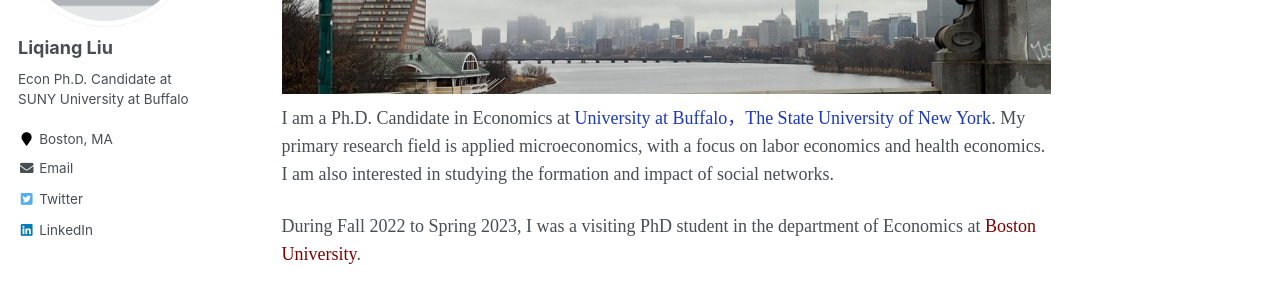
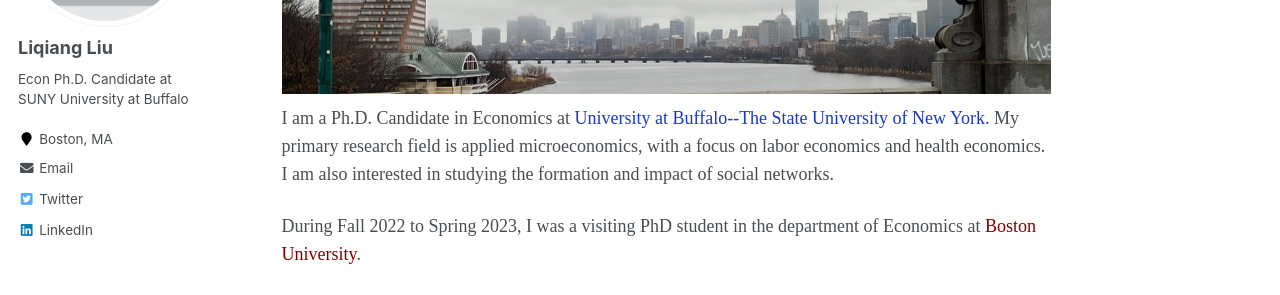
Before and after one commit to Liqiang-Liu/Liqiang-Liu.github.io, a Jekyll site: the page built from _pages/about.md, in a window 1280 px wide. Shown: the part 266-561 px from the top of the page. Built offline with Jekyll 4.4.1, drawn with Linux system fonts in a browser that asks for light colours.

Commit message:
Update about.md

```diff
--- a/_pages/about.md
+++ b/_pages/about.md
@@ -24,7 +24,7 @@
 
 <div class="image-container">
   <img src="/images/background.jpg" alt="Image">
-  <p><span style="font-family: 'CMU Bright';">I am a Ph.D. Candidate in Economics at <a href="https://www.buffalo.edu/" style="text-decoration:none;"><span style="color: #1c39bb">University at Buffalo，The State University of New York</span></a>. My primary research field is applied microeconomics, with a focus on labor economics and health economics. I am also interested in studying the formation and impact of social networks.</span></p>
+  <p><span style="font-family: 'CMU Bright';">I am a Ph.D. Candidate in Economics at <a href="https://www.buffalo.edu/" style="text-decoration:none;"><span style="color: #1c39bb">University at Buffalo--The State University of New York</span></a>. My primary research field is applied microeconomics, with a focus on labor economics and health economics. I am also interested in studying the formation and impact of social networks.</span></p>
 
   <p><span style="font-family: 'CMU Bright';">During Fall 2022 to Spring 2023, I was a visiting PhD student in the department of Economics at <a href="https://www.bu.edu/econ/" style="text-decoration:none;"><span style="color: #800000">Boston University</span></a>.</span></p>
 
```
